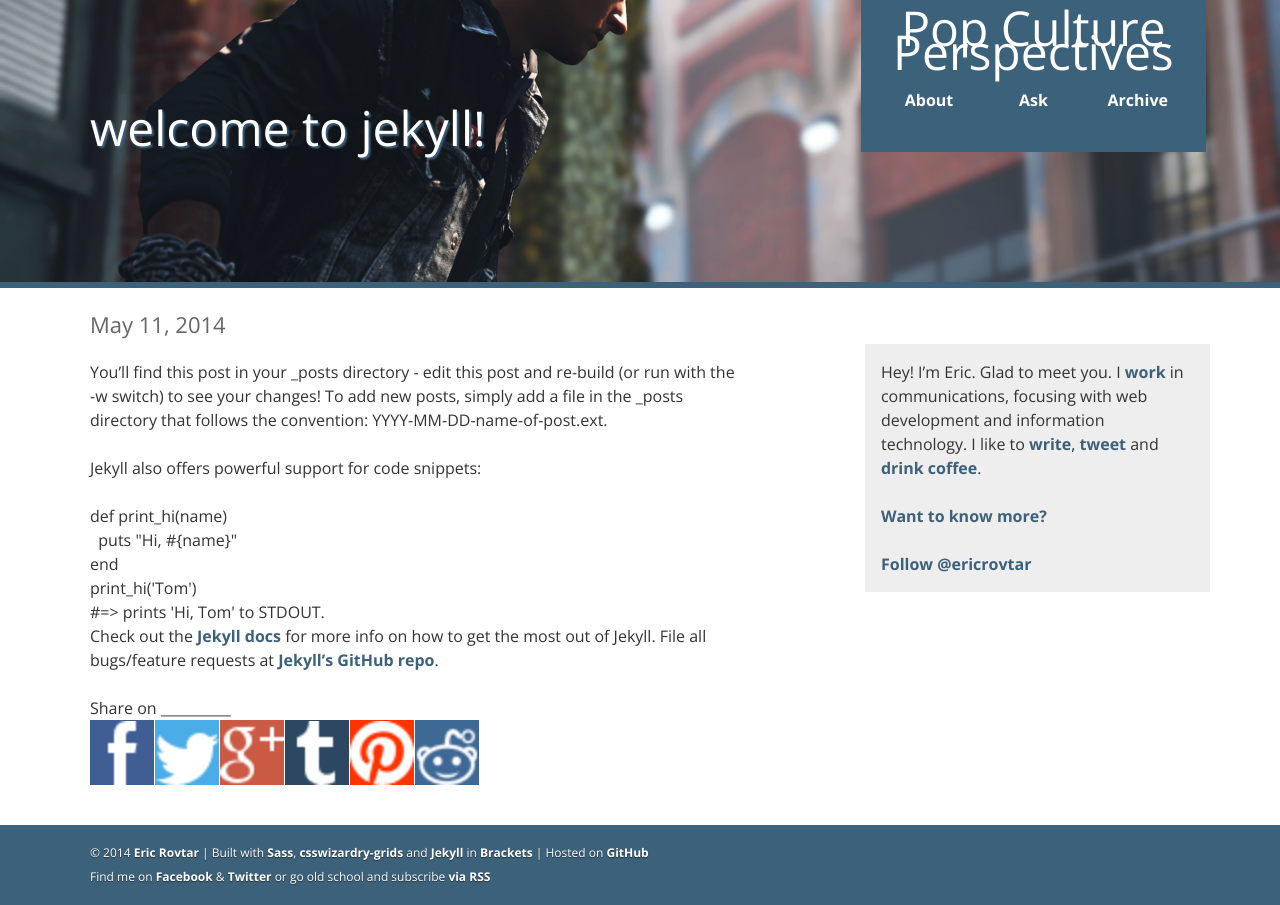
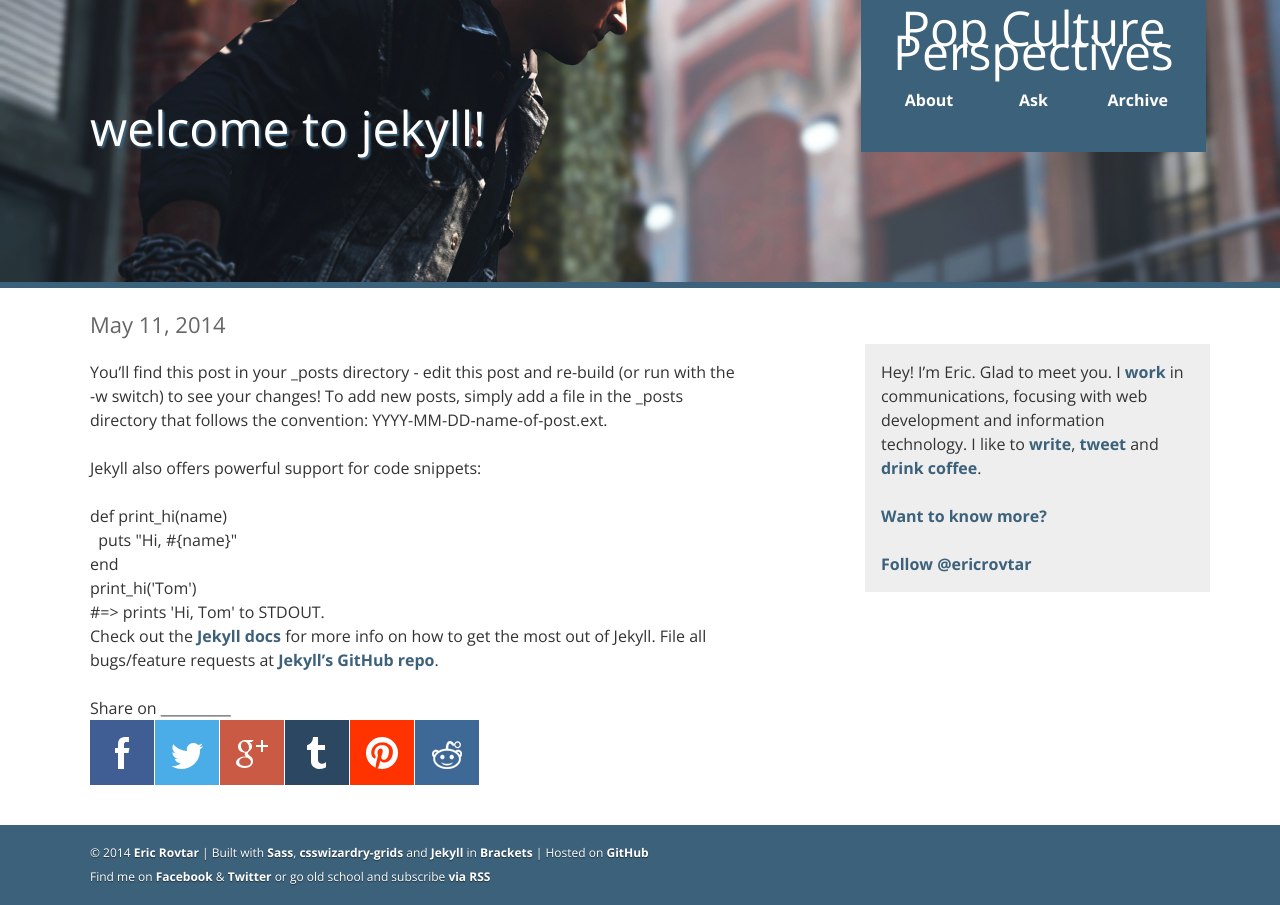
Before and after one commit to ericrovtar/ericrovtar.github.io, a Jekyll site: the page built from _posts/2014-05-11-welcome-to-jekyll.markdown, in a window 1280 px wide. Built offline with Jekyll 4.4.1, drawn with Linux system fonts in a browser that asks for light colours; comment, search, counter and statistics services are not loaded.

Commit message:
Remove contain

```diff
--- a/styles/styles.css
+++ b/styles/styles.css
@@ -1500,17 +1500,17 @@ body {
   max-width: 64px;
   cursor: pointer; }
   .shareIcon.facebook {
-    background: url("../images/icons/32px/facebook_white.png") no-repeat scroll center center/contain #405d94; }
+    background: url("../images/icons/32px/facebook_white.png") no-repeat scroll center center #405d94; }
   .shareIcon.twitter {
-    background: url("../images/icons/32px/twitter_white.png") no-repeat scroll center center/contain #4aade8; }
+    background: url("../images/icons/32px/twitter_white.png") no-repeat scroll center center #4aade8; }
   .shareIcon.google {
-    background: url("../images/icons/32px/googleplus_white.png") no-repeat scroll center center/contain #cb5a45; }
+    background: url("../images/icons/32px/googleplus_white.png") no-repeat scroll center center #cb5a45; }
   .shareIcon.tumblr {
-    background: url("../images/icons/32px/tumblr_white.png") no-repeat scroll center center/contain #2c4762; }
+    background: url("../images/icons/32px/tumblr_white.png") no-repeat scroll center center #2c4762; }
   .shareIcon.pinterest {
-    background: url("../images/icons/32px/pinterest_white.png") no-repeat scroll center center/contain #ff3300; }
+    background: url("../images/icons/32px/pinterest_white.png") no-repeat scroll center center #ff3300; }
   .shareIcon.reddit {
-    background: url("../images/icons/32px/reddit_white.png") no-repeat scroll center center/contain #3e6895; }
+    background: url("../images/icons/32px/reddit_white.png") no-repeat scroll center center #3e6895; }
 
 .square {
   position: relative;
```
Also changed, not shown: styles/sass/ui/sharing.scss (+6 -6 lines).
